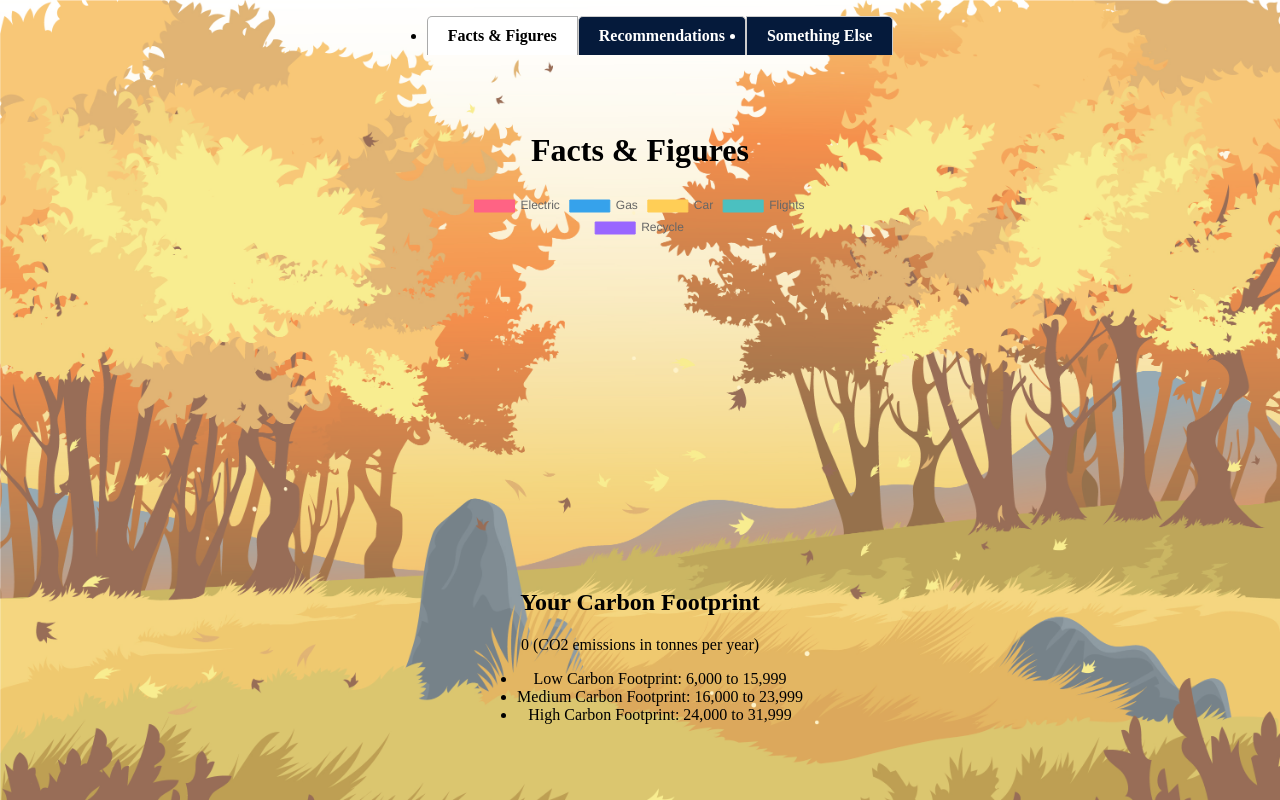
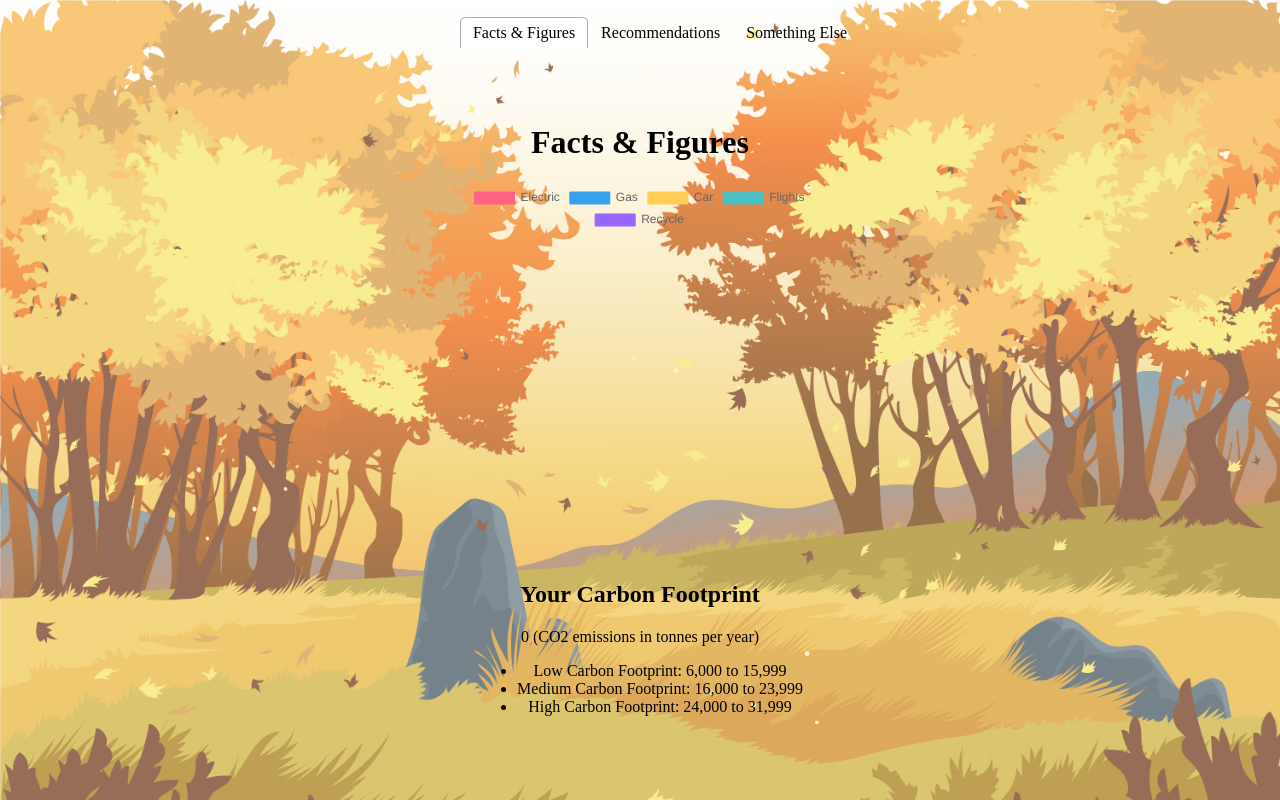
Before and after one commit to Portfolio-Calculator/carbon-footprint-calculator, a Next.js app: page /result in a window 1280 px wide. Built offline with nearby package versions, Linux system fonts and the light colour scheme.

Commit message:
implement tabs

```diff
--- a/src/pages/result.js
+++ b/src/pages/result.js
@@ -51,11 +51,12 @@ const Result = () => {
   };
 
   return (
+    <div>
       <Tabs>
         <TabList className="custom-tab-list">
-      <Tab className="custom-tab">Facts & Figures</Tab>
-      <Tab className="custom-tab">Recommendations</Tab>
-      <Tab className="custom-tab">Something Else</Tab>
+          <Tab>Facts & Figures</Tab>
+          <Tab>Recommendations</Tab>
+          <Tab>Something Else</Tab>
         </TabList>
 
         <TabPanel>
@@ -81,6 +82,7 @@ const Result = () => {
           <div>hi mom</div>
         </TabPanel>
       </Tabs>
+    </div>
 
   );
 };
--- a/src/styles/result.css
+++ b/src/styles/result.css
@@ -28,34 +28,39 @@
 justify-content: center;
 }
 
+
 .custom-tab {
 padding: 10px 20px;
-  background-color: #051a3b;
-  border: 1px solid #ccc;
+background-color: #ffaf00;
+border: 1px solid #996633;
 border-bottom: none;
 border-radius: 5px 5px 0 0;
 cursor: pointer;
-  color: #ffffff; /* Tab text color */
-  font-weight: bold; /* Make the tab text bold */
-  text-align: center; /* Center align the tab text */
+color: #ffffff;
+font-weight: bold;
+text-align: center;
 }
+
 
 .custom-tab:first-child {
 border-radius: 5px 0 0 0;
 }
 
+
 .custom-tab:last-child {
 border-radius: 0 5px 0 0;
 }
 
+
 .custom-tab:hover {
-  background-color: #055159;
+background-color: #ffcc66;
 }
 
+
 .react-tabs__tab--selected {
-  background-color: #ffffff;
-  border-color: #ccc;
+background-color: #996633;
+border-color: #ffaf00;
 border-bottom: none;
 border-radius: 5px 5px 0 0;
-  color: #051a3b; /* Selected tab text color */
+color: #ffaf00;
 }
```
Lines whose indentation alone changed are shown as unchanged.
